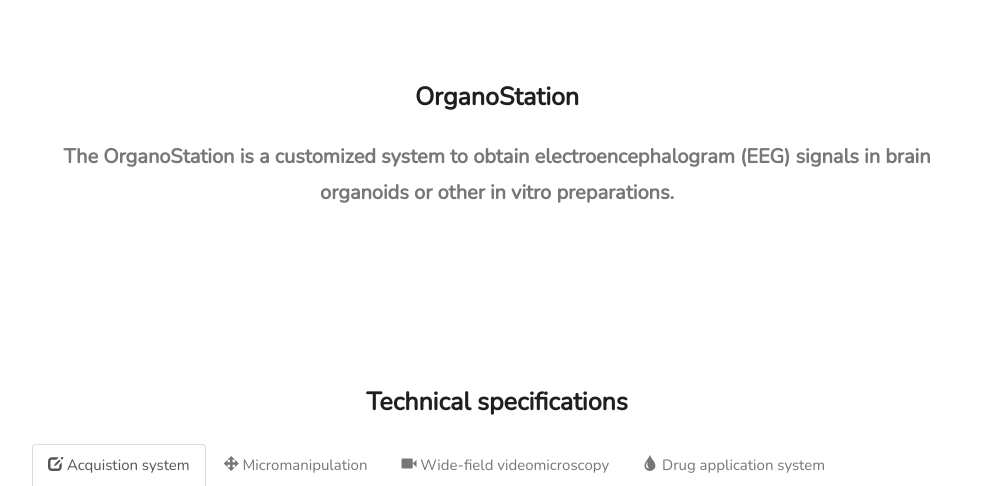
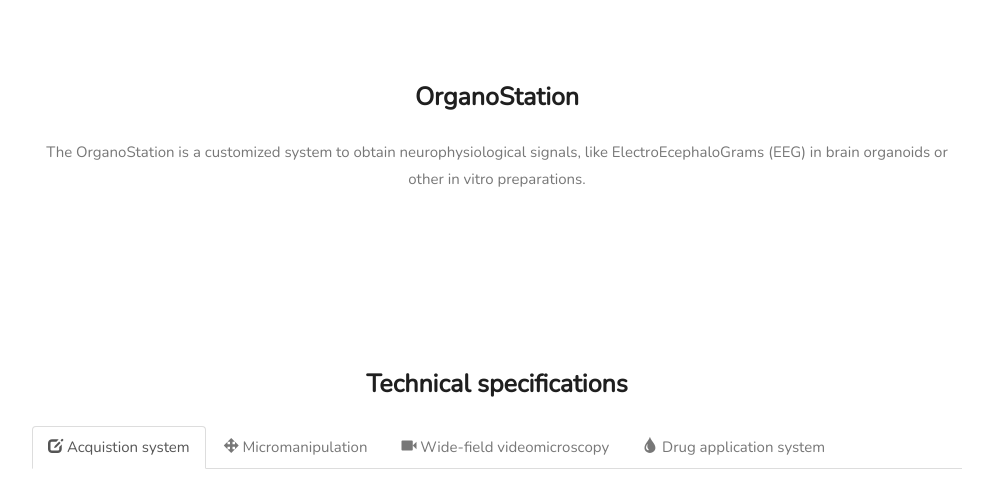
Before and after one commit to JoseGuzman/organostation, a Flask app: template templates/index.html in a window 1280 px wide. Shown: the part 804-1290 px from the top of the page, without its empty margins (143-1136 px from the left). Run offline with Flask 3, Linux system fonts and the light colour scheme; the template is opened without the code that fills it, so the values that code supplies are empty; some libraries are stand-ins or nearby versions.

Commit message:
update description organostation

```diff
--- a/app.py
+++ b/app.py
@@ -64,7 +64,7 @@ class RegistrationForm(FlaskForm):
 class User(db.Model):
     id = db.Column(db.Integer, primary_key=True)
     name = db.Column( db.String(128), nullable=False)
-    surname = db.Column( db.String(128), nullable=False )
+    surname = db.Column( db.String(128), nullable=False)
     email = db.Column( db.String(128), nullable=False)
     passwd = db.Column( db.String(128), nullable=False )
     project = db.Column( db.String(280) )
--- a/templates/index.html
+++ b/templates/index.html
@@ -85,8 +85,8 @@
 <!------------------------------------------------------------------------------>
 <div id="band" class="container text-center">
     <h1>OrganoStation</h1>
-    <p class="thick">The OrganoStation is a customized system to obtain
-        electroencephalogram (EEG) signals in
+    <p>The OrganoStation is a customized system to obtain
+        neurophysiological signals,  like ElectroEcephaloGrams (EEG) in
         brain organoids or other in vitro preparations.
     <p>
 </div>
```
Also changed, not shown: README.md.
